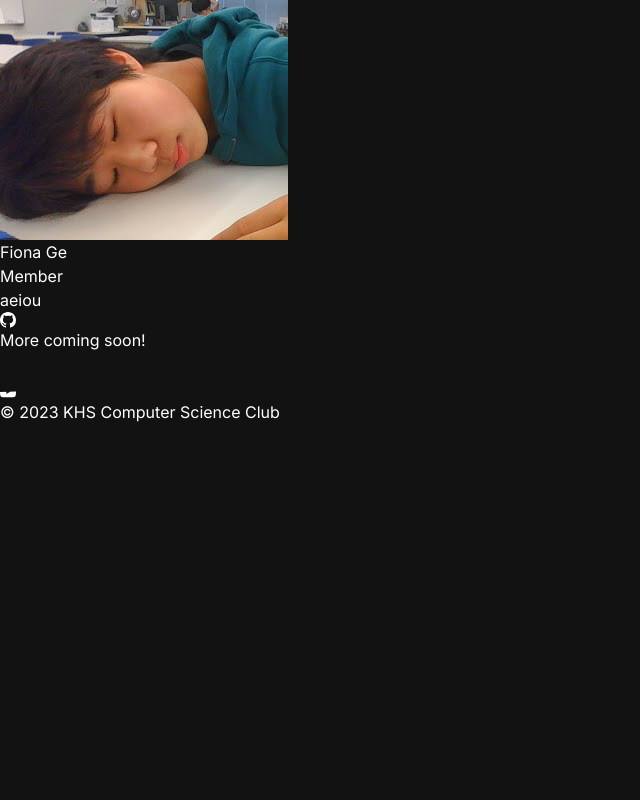
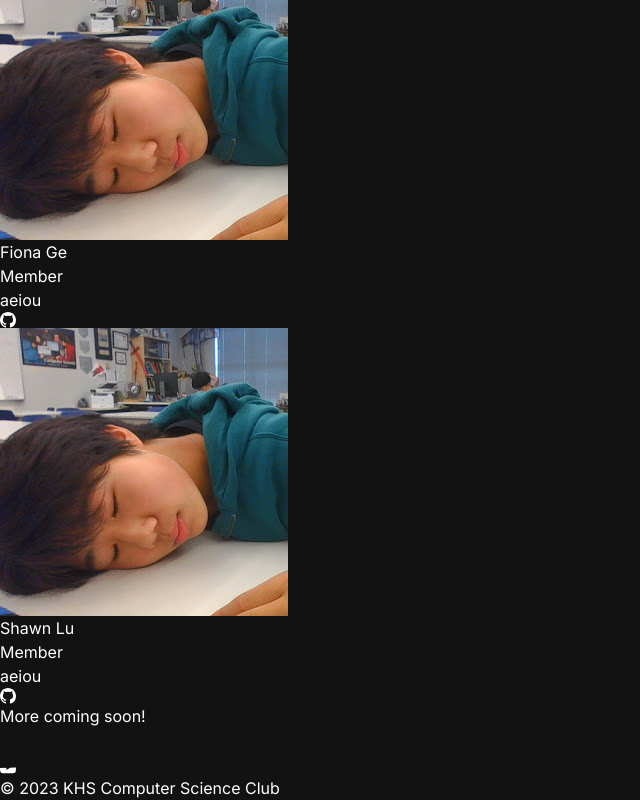
Before and after one commit to jwseph/cs-club, a React (Vite) app: page / in a window 1280 px wide. Shown: the part 1588-2388 px from the top of the page, without its empty margins (0-640 px from the left). Before the commit the page ends 2012 px from the top, so only its background shows below. Built offline with nearby package versions, Linux system fonts and the light colour scheme.

Commit message:
Update App.jsx

```diff
--- a/src/App.jsx
+++ b/src/App.jsx
@@ -160,6 +160,8 @@ export default function App() {
           </Card>
           <Card name='Fiona Ge' role='Member' quote='aeiou' image='/dylan.jpg' github="FoG-Ge">
           </Card>
+          <Card name='Shawn Lu' role='Member' quote='aeiou' image='/dylan.jpg' github="FoG-Ge">
+          </Card>
         </div>
         <h1 className='pt-64 text-2xl font-semibold tracking-tight text-center'>More coming soon!</h1>
       </div>
```
